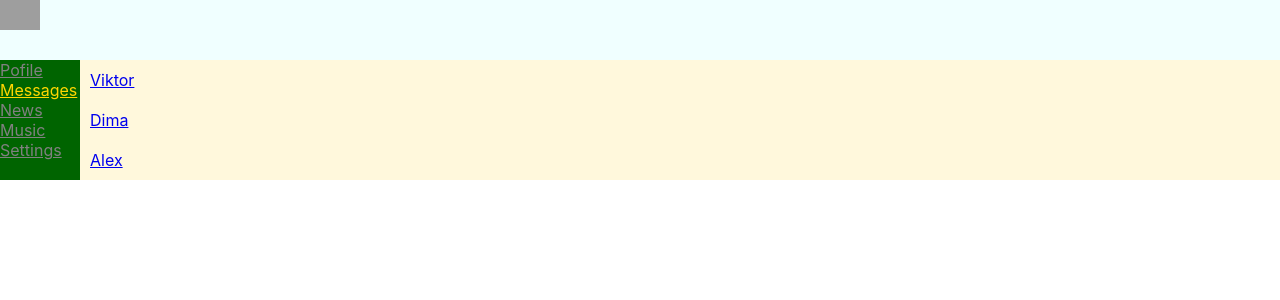
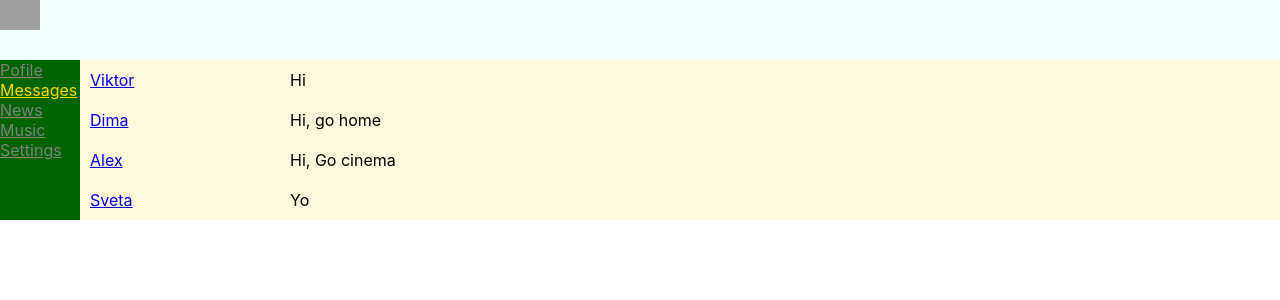
Before and after one commit to Vecsel/samurai-way, a React (Create React App) app: page /messages in a window 1280 px wide. Shown: the top 300 px of the page. Built offline with nearby package versions, Linux system fonts and the light colour scheme; grey boxes are pictures that could not be loaded.

Commit message:
29 complete HW

```diff
--- a/src/App.tsx
+++ b/src/App.tsx
@@ -8,17 +8,35 @@ import {Profile} from "./components/Profile/Profile";
 import {News} from "./components/News/News";
 import {Music} from "./components/Music/Music";
 import {Settings} from "./components/Settings/Settings";
+import {DialogsType, MessagesType, PostType, StateType} from "./redux/State";
+
+/*type indexProps={
+    id:number
+    post:string
+    likesCount:number
+}*/
+type AppPropsType={
+    state:StateType
+}
+/*type indexPropsDialog={
+    id:number
+    name:string
+}
+type indexPropsMessages={
+    id:number
+    message:string
+}*/
 
 
-const App = () => {
+const App = (props:AppPropsType) => {
     return (
         <BrowserRouter>
             <div className="App">
                 <Header/>
                 <NavBar/>
                 <div className="App-content">
-                    <Route path="/profile" component={Profile}/>
-                    <Route path="/messages" component={Dialogs}/>
+                    <Route path="/profile" render={()=><Profile post={props.state.profilePage.postData}/>}/>
+                    <Route path="/messages" render={()=><Dialogs dialogs={props.state.messagesPage.dialogsData} messages={props.state.messagesPage.messagesData}/>} />
                     <Route path="/news" component={News}/>
                     <Route path="/music" component={Music}/>
                     <Route path="/settings" component={Settings}/>
--- /dev/null
+++ b/src/components/Dialogs/DialogItem/DialogItem.tsx
@@ -0,0 +1,16 @@
+import React from "react";
+import m from "./../Dialogs.module.css"
+import {NavLink} from "react-router-dom";
+
+type UserMess = {
+    name: string
+    id: number
+}
+export const UserMess = (props: UserMess) => {
+    let path="/messages/" + props.id
+    return (
+        <div className={m.userMessage}>
+            <NavLink to={path}>{props.name} </NavLink>
+        </div>
+    )
+}
--- a/src/components/Dialogs/Dialogs.tsx
+++ b/src/components/Dialogs/Dialogs.tsx
@@ -1,49 +1,40 @@
 import React from "react";
 import m from "./Dialogs.module.css"
 import {NavLink} from "react-router-dom";
+import {Message} from "./Message/Message";
+import {UserMess} from "./DialogItem/DialogItem";
 
-type UserMess = {
-    name: string
-    id: number
+type indexProps={
+    id:number
+    name:string
 }
-const UserMess = (props: UserMess) => {
-    let path="/messages/" + props.id
-    return (
-        <div className={m.userMessage}>
-            <NavLink to={path}>{props.name} </NavLink>
-        </div>
-    )
+type DialogsIndex={
+    dialogs:indexProps[]
+    messages:indexPropsMessages[]
 }
-type UserMessage={
-    message: string
-    id?:number
-}
-const Message=(props:UserMessage)=>{
-    return <div className={m.message}>{props.message}</div>
+type indexPropsMessages={
+    id:number
+    message:string
 }
 
-export const Dialogs = () => {
+export const Dialogs = (props:DialogsIndex) => {
 
-    let dialogsData = [
+    /*let dialogsData = [
         {id: 1, name: "Viktor"},
         {id: 2, name: "Dima"},
         {id: 3, name: "Alex"},
         {id: 4, name: "Sveta"},
+    ]*/
+    let dialogsElements = props.dialogs.map(d=>(<UserMess name={d.name} id={d.id}/> ))
 
-    ]
-    let dialogsElements = [
-        <UserMess name={dialogsData[0].name} id={dialogsData[0].id}/>,
-        <UserMess name={dialogsData[1].name} id={dialogsData[1].id}/>,
-        <UserMess name={dialogsData[2].name} id={dialogsData[2].id}/>
-    ]
-    let messagesData = [
+
+    /*let messagesData = [
         {id: 1, message: "Hi"},
         {id: 2, message: "Hi, go home"},
         {id: 3, message: "Hi, Go cinema"},
         {id: 4, message: "Yo"},
-
-    ]
-
+    ]*/
+     let messagesElements= props.messages.map(m=><Message message={m.message}/>)
     return (
         <div>
             <div className={m.messages}>
@@ -55,6 +46,7 @@ export const Dialogs = () => {
                     <UserMess name={dialogsData[2].name} id={dialogsData[2].id}/>*/}
                 </div>
                 <div>
+                    {messagesElements}
                     {/*<Message message={messagesData[0].message}/>
                     <Message message={messagesData[1].message}/>
                     <Message message={messagesData[2].message}/>
--- /dev/null
+++ b/src/components/Dialogs/Message/Message.tsx
@@ -0,0 +1,12 @@
+import React from "react";
+import m from "./../Dialogs.module.css"
+
+
+
+type UserMessage={
+    message: string
+    id?:number
+}
+export const Message=(props:UserMessage)=>{
+    return <div className={m.message}>{props.message}</div>
+}
--- a/src/components/Profile/MyPost/MyPost.tsx
+++ b/src/components/Profile/MyPost/MyPost.tsx
@@ -2,12 +2,17 @@ import React from "react";
 import cont from "./MyPost.module.css"
 import {Post} from "../Post/Post";
 
-export const MyPost = () => {
-    let postData = [
-        {id: 1, post: "Hi, how are you?", likesCount:50},
-        {id: 2, post: "Hi, is is my first post", likesCount:60},
+type indexProps={
+    id:number
+    post:string
+    likesCount:number
+}
+type postIndex={
+    post:indexProps[]
+}
+export const MyPost = (props:postIndex) => {
 
-    ]
+    let postElements=props.post.map(p=><Post messages={p.post} likesCount={p.likesCount}/>)
     return (
         <div className={cont.content}>
 
@@ -18,8 +23,9 @@ export const MyPost = () => {
                 <div>
                     <button>Send</button>
                 </div>
-                <Post messages={postData[0].post} likesCount={postData[0].likesCount}/>
-                <Post messages={postData[1].post} likesCount={postData[1].likesCount}/>
+                {postElements}
+                {/*<Post messages={postData[0].post} likesCount={postData[0].likesCount}/>
+                <Post messages={postData[1].post} likesCount={postData[1].likesCount}/>*/}
             </div>
 
         </div>
--- a/src/components/Profile/Profile.tsx
+++ b/src/components/Profile/Profile.tsx
@@ -4,11 +4,20 @@ import {MyPost} from "./MyPost/MyPost";
 import {Post} from "./Post/Post";
 import {ProfileInfo} from "./ProfileInfo/ProfileInfo";
 
-export const Profile = () => {
+type indexProps={
+    id:number
+    post:string
+    likesCount:number
+}
+type postIndex={
+    post:indexProps[]
+}
+
+export const Profile = (props:postIndex) => {
     return (
         <div >
             <ProfileInfo/>
-            <MyPost/>
+            <MyPost post={props.post}/>
 
         </div>
     )
--- a/src/index.tsx
+++ b/src/index.tsx
@@ -2,8 +2,13 @@ import React from 'react';
 import ReactDOM from 'react-dom';
 import './index.css';
 import App from './App';
+import {State} from "./redux/State";
+
+
+
 
 ReactDOM.render(
-    <App />,
+    <App state={State}/>,
+
   document.getElementById('root')
 );
--- /dev/null
+++ b/src/redux/State.tsx
@@ -0,0 +1,50 @@
+import React from 'react';
+
+export type StateType = {
+    profilePage: ProfileType
+    messagesPage: MessagesPage
+}
+export type PostType = {
+    id: number
+    post: string
+    likesCount: number
+}
+export type MessagesType = {
+    id: number
+    message: string
+}
+export type DialogsType = {
+    id: number
+    name: string
+}
+export type ProfileType={
+    postData:PostType[]
+
+}
+export type MessagesPage={
+    messagesData:MessagesType[],
+    dialogsData:DialogsType[]
+}
+export let State: StateType = {
+    profilePage: {
+        postData: [
+            {id: 1, post: "Hi, how are you?", likesCount: 50},
+            {id: 2, post: "Hi, is is my first post", likesCount: 60}
+        ],
+
+    },
+    messagesPage: {
+        dialogsData: [
+            {id: 1, name: "Viktor"},
+            {id: 2, name: "Dima"},
+            {id: 3, name: "Alex"},
+            {id: 4, name: "Sveta"},
+        ],
+        messagesData: [
+            {id: 1, message: "Hi"},
+            {id: 2, message: "Hi, go home"},
+            {id: 3, message: "Hi, Go cinema"},
+            {id: 4, message: "Yo"},
+        ]
+    }
+}
```
